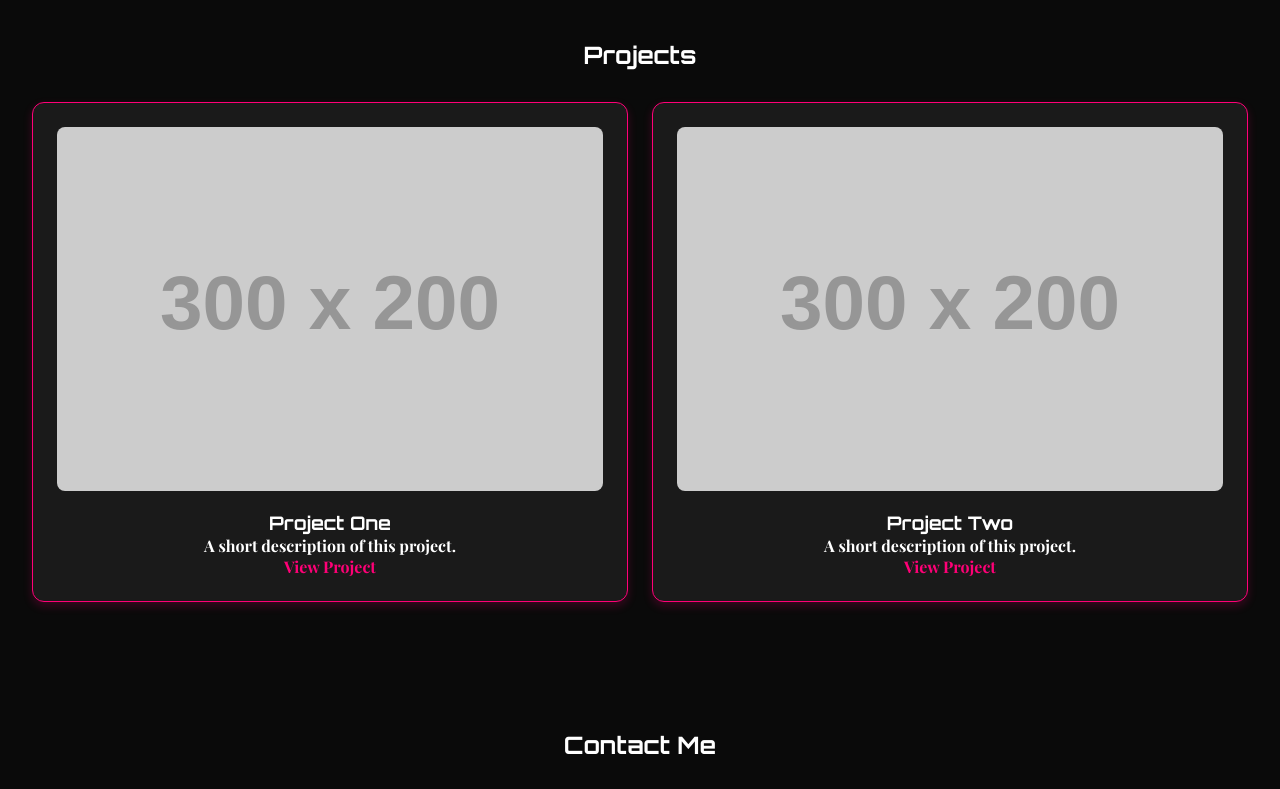
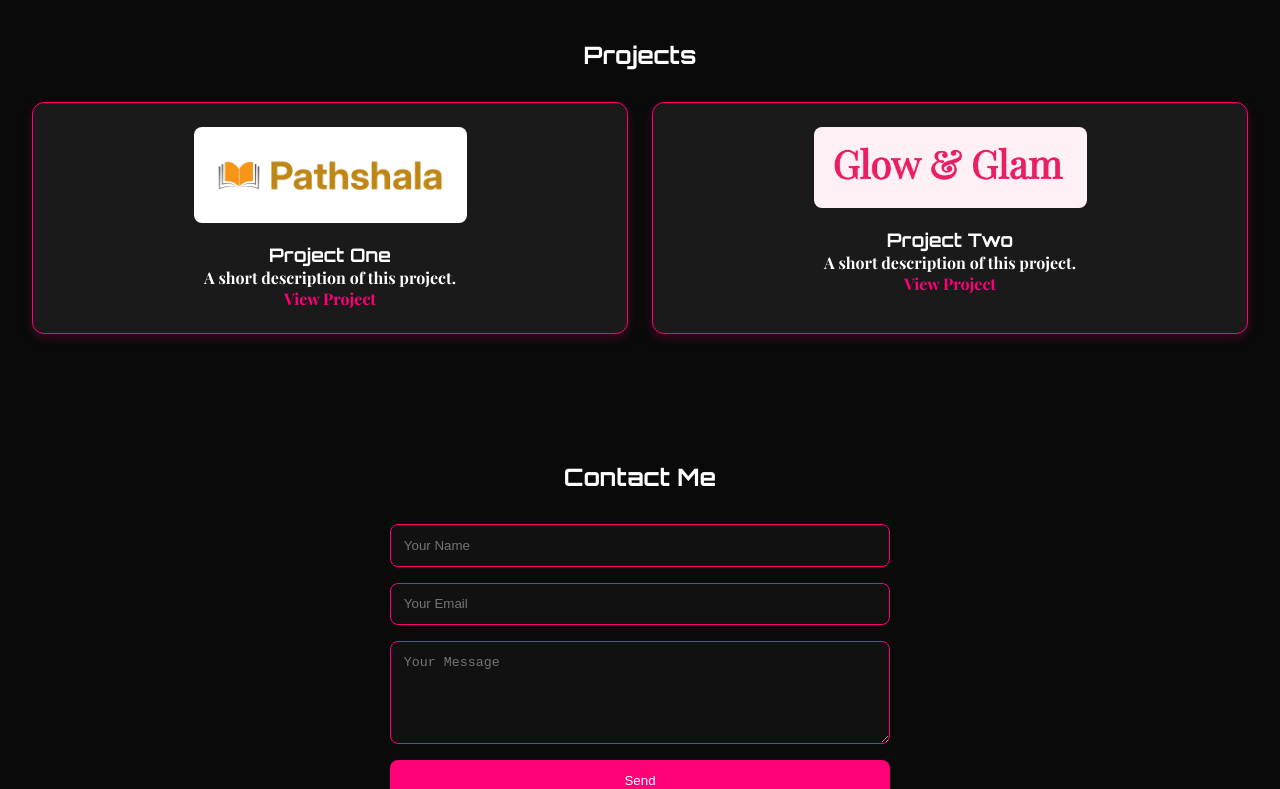
Before and after one commit to pragyaaa305/portfolio_website, a plain HTML site: page index.html in a window 1280 px wide. Shown: the part 1340-2129 px from the top of the page. Drawn offline with nearby package versions, Linux system fonts and the light colour scheme; placeholder pictures from the web are drawn by us.

Commit message:
somechanges

```diff
--- a/index.html
+++ b/index.html
@@ -90,16 +90,16 @@
     <h2>Projects</h2>
     <div class="cards">
       <div class="card project-card">
-        <img src="https://via.placeholder.com/300x200" alt="Project">
+        <img src="image/priject-1.png" alt="Project">
         <h3>Project One</h3>
         <p>A short description of this project.</p>
-        <a href="#" target="_blank">View Project</a>
+        <a href="https://pragyaaa305.github.io/project_webpage/" target="_blank">View Project</a>
       </div>
       <div class="card project-card">
-        <img src="https://via.placeholder.com/300x200" alt="Project">
+        <img src="image/project-2.png" alt="Project">
         <h3>Project Two</h3>
         <p>A short description of this project.</p>
-        <a href="#" target="_blank">View Project</a>
+        <a href="https://pragyaaa305.github.io/fronthandbattle_rep/" target="_blank">View Project</a>
       </div>
     </div>
   </section>
--- a/style.css
+++ b/style.css
@@ -129,6 +129,7 @@
     box-shadow: 0 4px 10px rgba(255, 0, 119, 0.2);
     transition: transform 0.3s;
     border: 1px solid #ff0077;
+
   }
 
   .card:hover {
@@ -147,7 +148,7 @@
   }
 
   .project-card img {
-    width: 100%;
+    width: 50%;
     border-radius: 8px;
     margin-bottom: 1rem;
   }
```
Also changed, not shown: image/priject-1.png (added), image/project-2.png (added).
